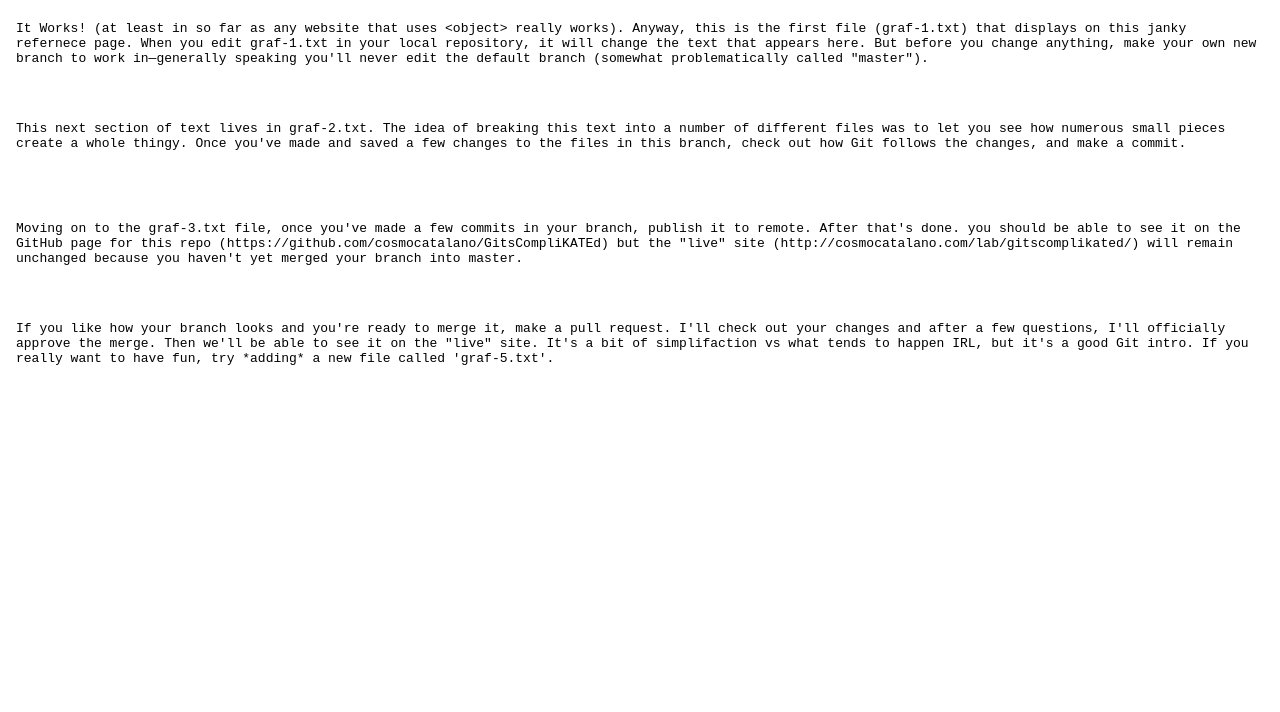
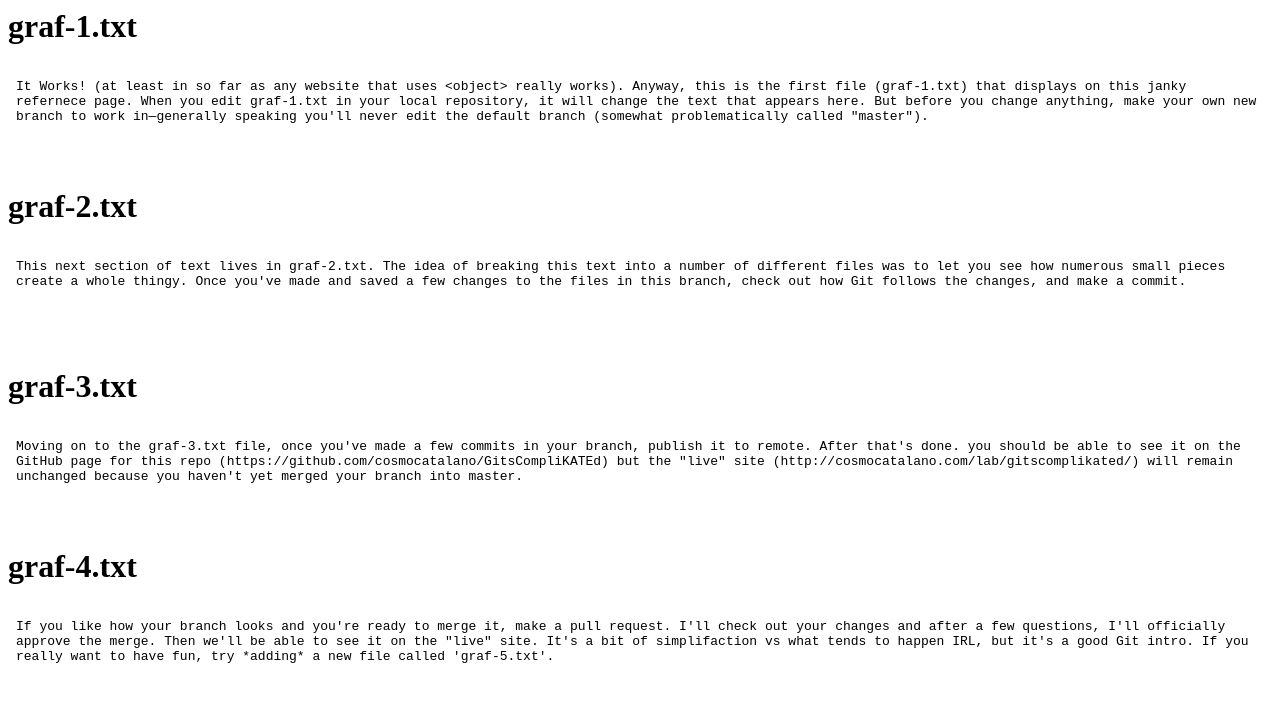
Before and after one commit to cosmocatalano/GitsCompliKATEd, a plain HTML site: page index.html in a window 1280 px wide. Drawn offline with Linux system fonts and the light colour scheme.

Commit message:
dynamically generated headers
might be good, might not IDK

```diff
--- a/index.html
+++ b/index.html
@@ -1,6 +1,7 @@
 <!-- Kate, don't edit this file-->
 <html>
 	<head>
+		<meta charset="UTF-8"/>
 		<title>
 		Git's CompliKATEd
 		</title>
@@ -11,15 +12,38 @@
 			//definitely don't edit this file here
 			let i = 1;
 			while(i < 11) {
+				//creating some objects
 				let objectTag = document.createElement("object");
 				objectTag.setAttribute("type", "text/plain");
 				objectTag.setAttribute("width", "100%");
 				objectTag.setAttribute("height", "100px");
 				objectTag.setAttribute("data", "text/graf-" + i +".txt");
+				objectTag.setAttribute("id", "object-" + i);
 				document.getElementById("target").appendChild(objectTag);
 				console.log("done this " + i + " times");
 				i++;
 			}
+			window.onload = function() {
+				//adding a header if those objects exist
+				let j = 0;
+				let lastOffset = 0;
+				let objects = document.getElementsByTagName("object");
+
+				for (object of objects) {
+					j++;
+					// console.log ("lastOffset for iteration " + j + " is " + lastOffset );
+					// console.log ("initial object.offsetTop for iteration " + j + " is " + object.offsetTop );
+					console.log("object.offsetHeight for iteration " + j  + " is " + object.offsetHeight);
+		 			if (object.offsetHeight > 99) {
+		 				let headerTag = document.createElement("h1");
+		 				let headerText = document.createTextNode("graf-"+j+".txt");
+		 				headerTag.appendChild(headerText);
+		  				document.getElementById("target").insertBefore(headerTag, object);
+		  				// lastOffset = object.offsetTop;
+		  				// console.log("just reset lastOffset to " + object.offsetTop);
+		 			}
+		 		}
+		 	}
 		</script>
 	</body>
 </html>
```
